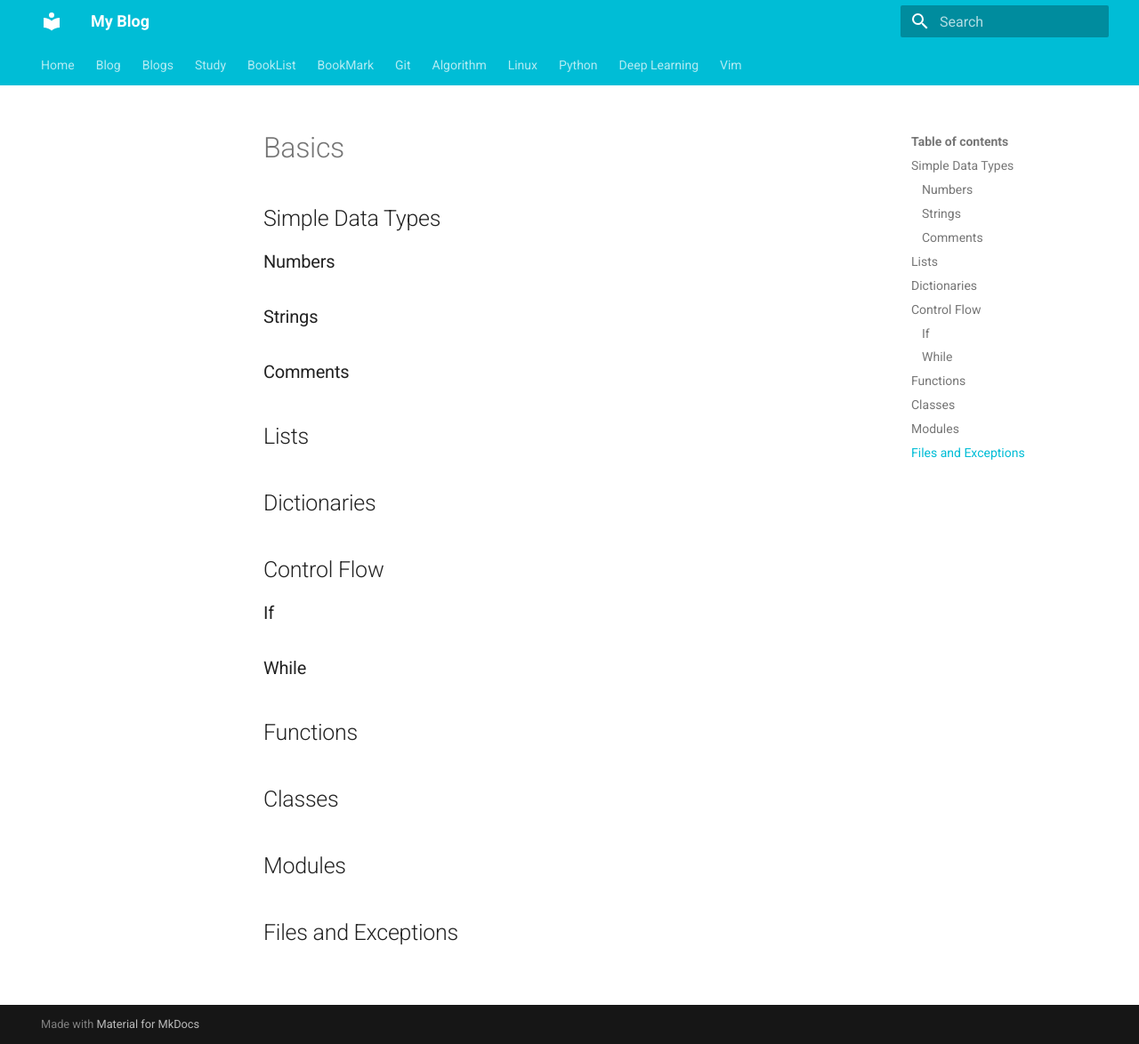
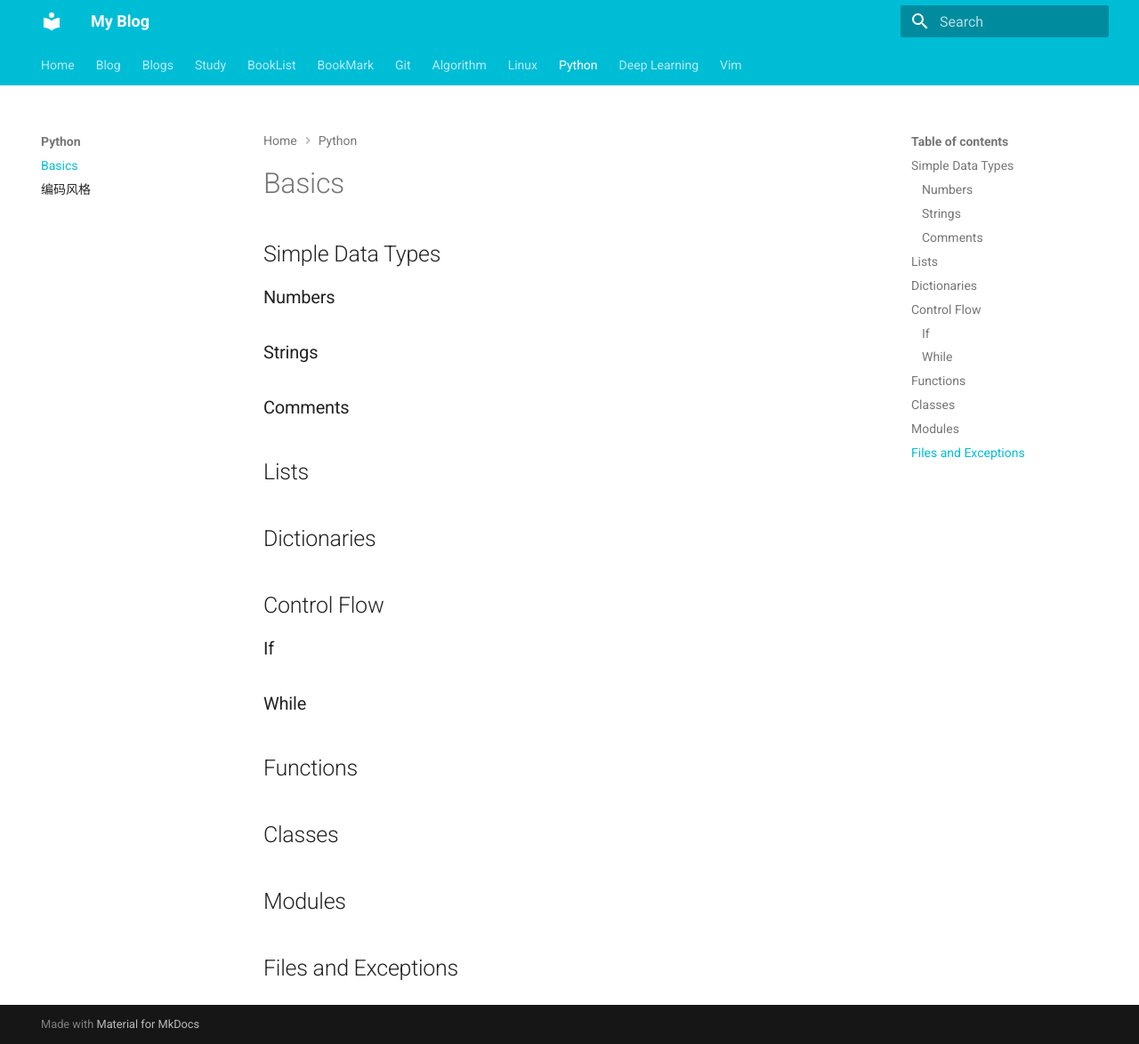
Before and after one commit to WGZ-W/wgz-w.github.io, an MkDocs documentation site: the page built from docs/Python/basics.md, in a window 1280 px wide and 1174 px high. Shown: the whole window at 89% size. Built offline with MkDocs 1.6.1 and Material for MkDocs 9.7.7, drawn with Linux system fonts in a browser that asks for light colours.

Commit message:
Update mkdocs

```diff
--- a/mkdocs.yml
+++ b/mkdocs.yml
@@ -93,7 +93,9 @@ nav:
       - Linux/Tools/vscode.md
 
   - Python:
+    - Python/basics.md
     - Python/coding-style.md
+
 
   - Deep Learning:
     - Deep-Learning/pytorch.md
```
